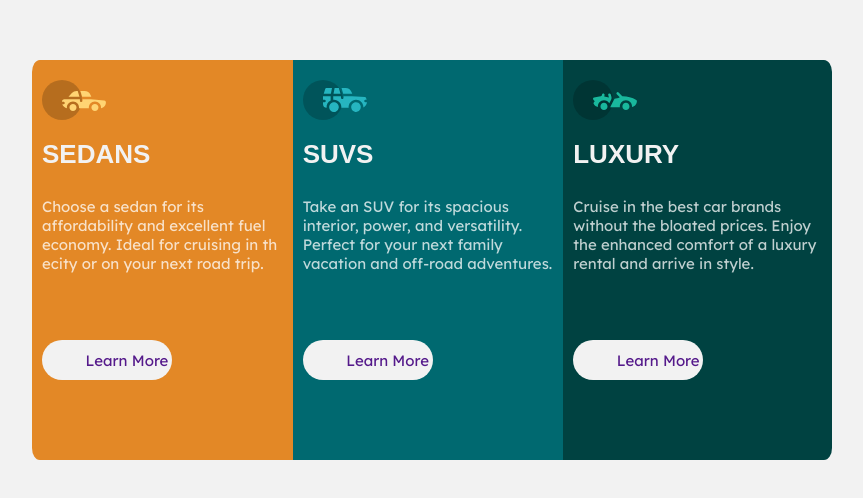
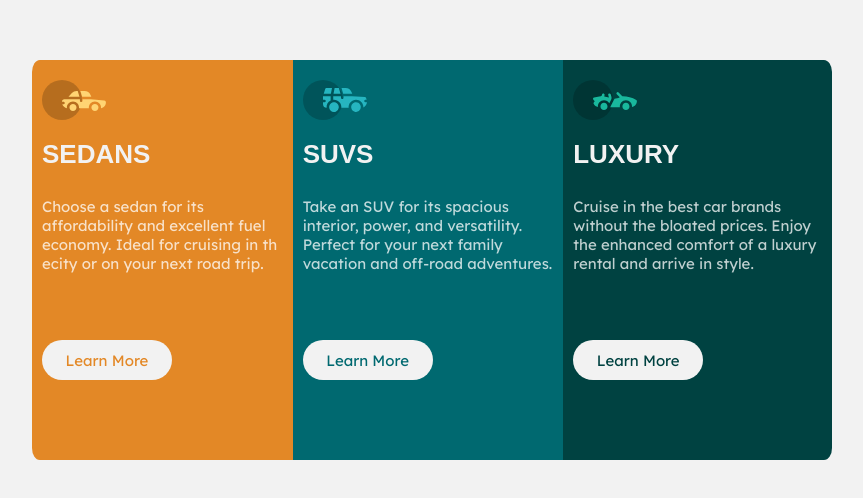
Before and after one commit to joakim092025/HTML---CSS-oppgave-2-gjenskap-ett-design-med-flexbox, a plain HTML site: page index.html in a window 1280 px wide. Shown: the part 140-638 px from the top of the page, without its empty margins (208-1071 px from the left). Drawn offline with Linux system fonts and the light colour scheme; a web font is replaced by a local one.

Commit message:
Fixed buttons

```diff
--- a/index.html
+++ b/index.html
@@ -21,9 +21,7 @@
                 <br>
                 <p>Choose a sedan for its affordability and excellent fuel economy. Ideal for cruising in th ecity or on your next road trip.</p>
                 <br>
-                <ul>
-                    <li><a href="">Learn More</a></li>
-                </ul>
+                <a href="">Learn More</a>
             </div>
             </box>
             <box class="box2">
@@ -32,9 +30,7 @@
                 <br>
                 <p>Take an SUV for its spacious interior, power, and versatility. Perfect for your next family vacation and off-road adventures.</p>
                 <br>
-                <ul>
-                    <li><a href="">Learn More</a></li>
-                </ul>
+                <a href="">Learn More</a>
             </div>
             </box>
             <box class="box3">
@@ -43,9 +39,7 @@
                 <br>
                 <p>Cruise in the best car brands without the bloated prices. Enjoy the enhanced comfort of a luxury rental and arrive in style.</p>
                 <br>
-                <ul>
-                    <li><a href="">Learn More</a></li>
-                </ul>
+                <a href="">Learn More</a>
             </div>
             </box>
         </div>
--- a/styles.css
+++ b/styles.css
@@ -49,9 +49,10 @@ body {
     background-color: hsl(31, 77%, 52%);
     border-top-left-radius: 3%;
     border-bottom-left-radius: 3%;
+
 }
 
-.box1 li {
+.box1 a {
     color: hsl(31, 77%, 52%);
 }
 
@@ -59,7 +60,7 @@ body {
     background-color: hsl(184, 100%, 22%);
 }
 
-.box2 li {
+.box2 a {
     color: hsl(184, 100%, 22%);
 }
 
@@ -69,13 +70,14 @@ body {
     border-bottom-right-radius: 3%;
 }
 
-.box3 li {
+.box3 a {
     color: hsl(179, 100%, 13%);
 }
 
 .logo {
     margin-top: 10px;
     padding: 10px;
+
 }
 
 h2 {
@@ -93,7 +95,7 @@ p {
     font-weight: 400;
 }
 
-ul {
+a {
     display: flex;
     margin-top: 50px;
     height: 40px;
@@ -104,8 +106,11 @@ ul {
     border-radius: 25px;
     align-items: center;
     justify-content: center;
+    text-decoration-line: none;
 }
 
-a {
-    text-decoration-line: none;
+li {
+    display: flex;
+    align-items: center;
+    justify-content: center;
 }
```
